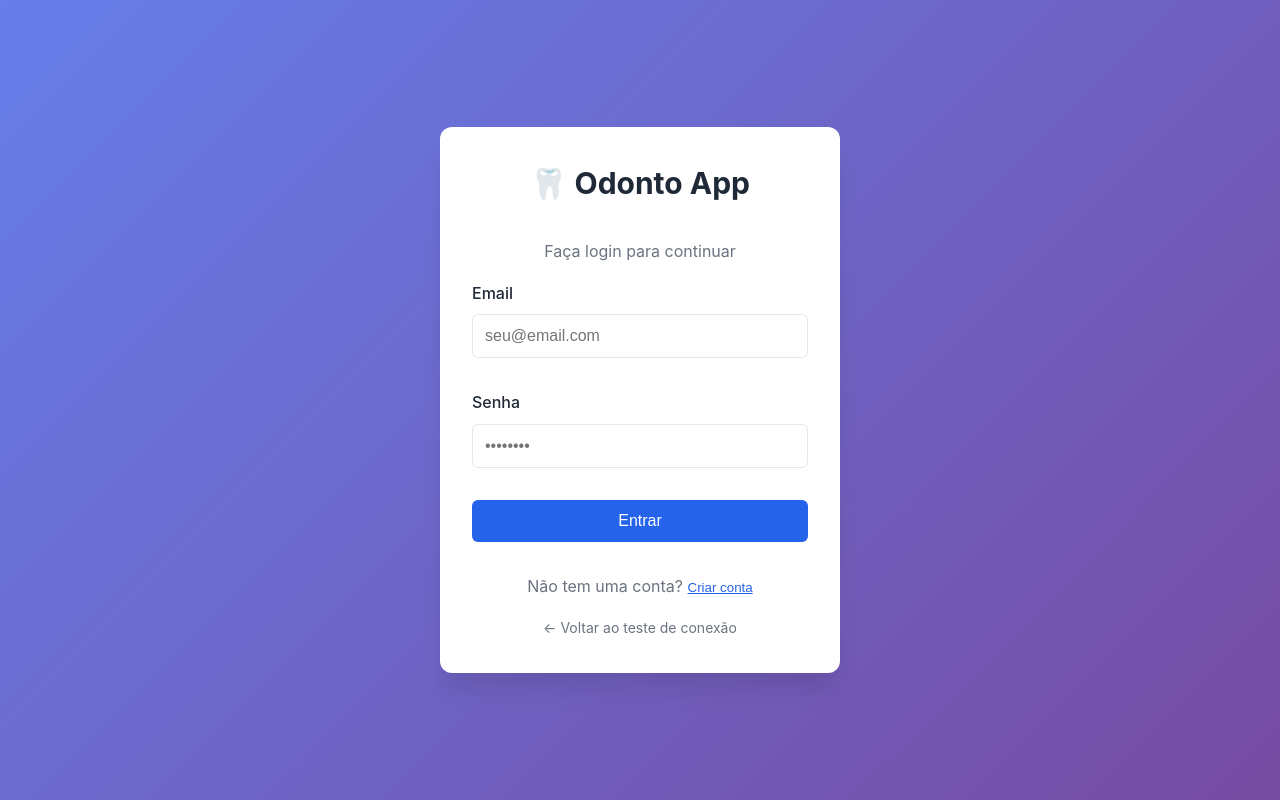
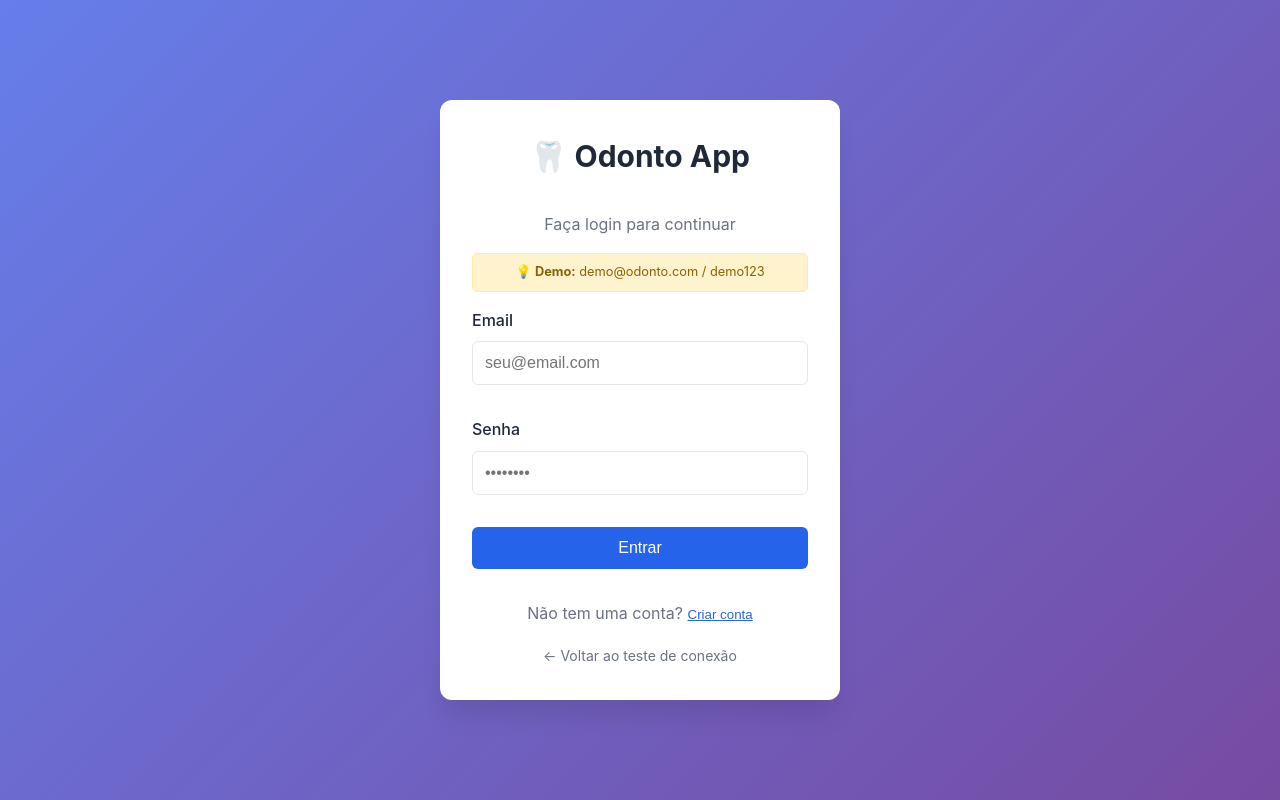
Before and after one commit to thalesribeiropalha/odonto-app, a React (Vite) app in the folder frontend/: page /login in a window 1280 px wide. Built offline with nearby package versions, Linux system fonts and the light colour scheme; no server answers.

Commit message:
Adiciona modo demo temporário para login enquanto Railway está offline

```diff
--- a/frontend/src/pages/Login.jsx
+++ b/frontend/src/pages/Login.jsx
@@ -65,6 +65,24 @@ const Login = () => {
 
     console.log('Dados do login:', formData);
 
+    // Modo demo temporário enquanto Railway não volta
+    if (formData.email === 'demo@odonto.com' && formData.password === 'demo123') {
+      setDebugInfo('✅ Login demo realizado com sucesso! Redirecionando...');
+      setTimeout(() => {
+        // Simular autenticação no localStorage
+        localStorage.setItem('token', 'demo-token');
+        localStorage.setItem('user', JSON.stringify({
+          id: 1,
+          name: 'Dr. Demo',
+          email: 'demo@odonto.com',
+          role: 'admin'
+        }));
+        navigate('/dashboard');
+      }, 2000);
+      setIsLoading(false);
+      return;
+    }
+
     try {
       const result = await login(formData.email, formData.password);
 
@@ -77,12 +95,12 @@ const Login = () => {
           navigate('/dashboard');
         }, 2000);
       } else {
-        setDebugInfo('❌ Falha no login: ' + (result?.message || error || 'Credenciais inválidas'));
+        setDebugInfo('❌ Falha no login: ' + (result?.message || error || 'Credenciais inválidas. Tente: demo@odonto.com / demo123'));
         console.error('Detalhes do erro:', { result, error });
       }
     } catch (err) {
       console.error('Erro no login:', err);
-      setDebugInfo('❌ Erro de conexão: ' + (err.message || 'Não foi possível conectar ao servidor'));
+      setDebugInfo('❌ Erro de conexão: ' + (err.message || 'Railway offline. Tente: demo@odonto.com / demo123'));
     }
 
     setIsLoading(false);
@@ -139,6 +157,19 @@ const Login = () => {
           <p style={{ color: '#6b7280', marginBottom: '1rem' }}>
             {showRegister ? 'Criar nova conta' : 'Faça login para continuar'}
           </p>
+          {!showRegister && (
+            <div style={{
+              padding: '8px 12px',
+              backgroundColor: '#fff3cd',
+              color: '#856404',
+              border: '1px solid #ffeaa7',
+              borderRadius: '5px',
+              fontSize: '0.8rem',
+              marginBottom: '1rem'
+            }}>
+              💡 <strong>Demo:</strong> demo@odonto.com / demo123
+            </div>
+          )}
         </div>
 
         {error && (
```
